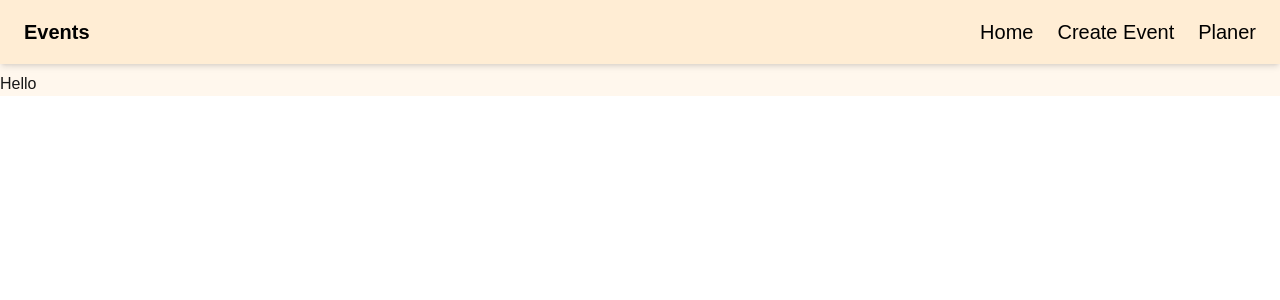
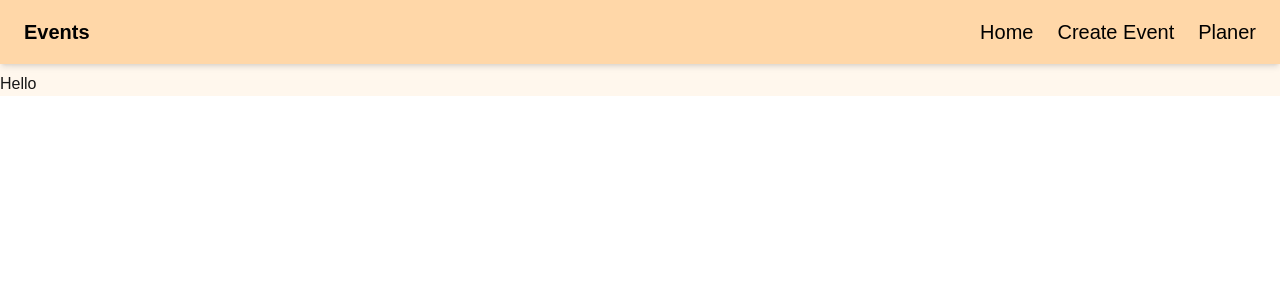
Before and after one commit to SantinoGiordano/EventProject, a Next.js app: page / in a window 1280 px wide. Shown: the top 300 px of the page. Built offline with nearby package versions, Linux system fonts and the light colour scheme.

Commit message:
fixed nav and made a yellow background

```diff
--- a/app/components/Nav.tsx
+++ b/app/components/Nav.tsx
@@ -3,7 +3,7 @@ import React from "react";
 
 const Nav = () => {
   return (
-    <div className="fixed top-0 left-0 w-full bg-orange-100 h-16 shadow-md flex items-center justify-between px-6 z-50">
+    <div className="fixed top-0 left-0 w-full bg-orange-200 h-16 shadow-md flex items-center justify-between px-6 z-50">
       <div className="text-xl font-bold text-black">Events</div>
       <div className="space-x-6 flex">
         <Link href="/">
```
